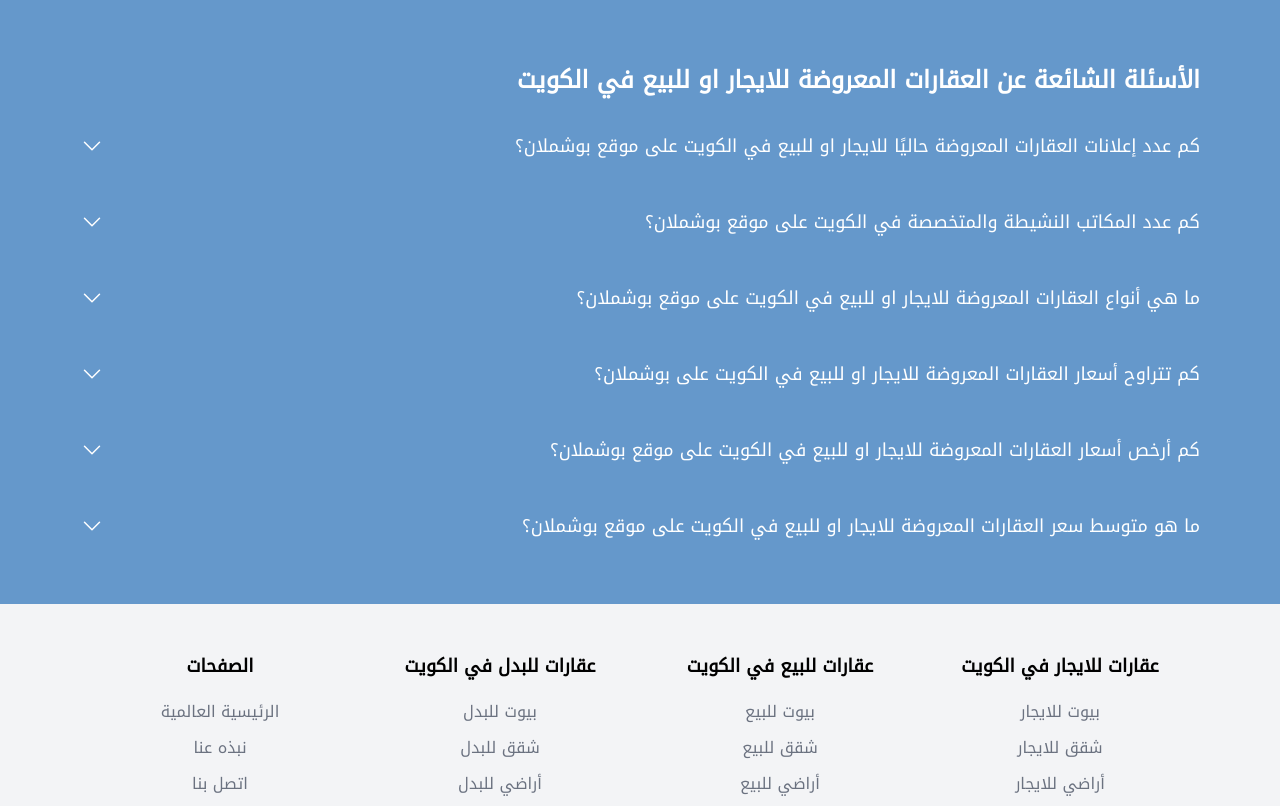
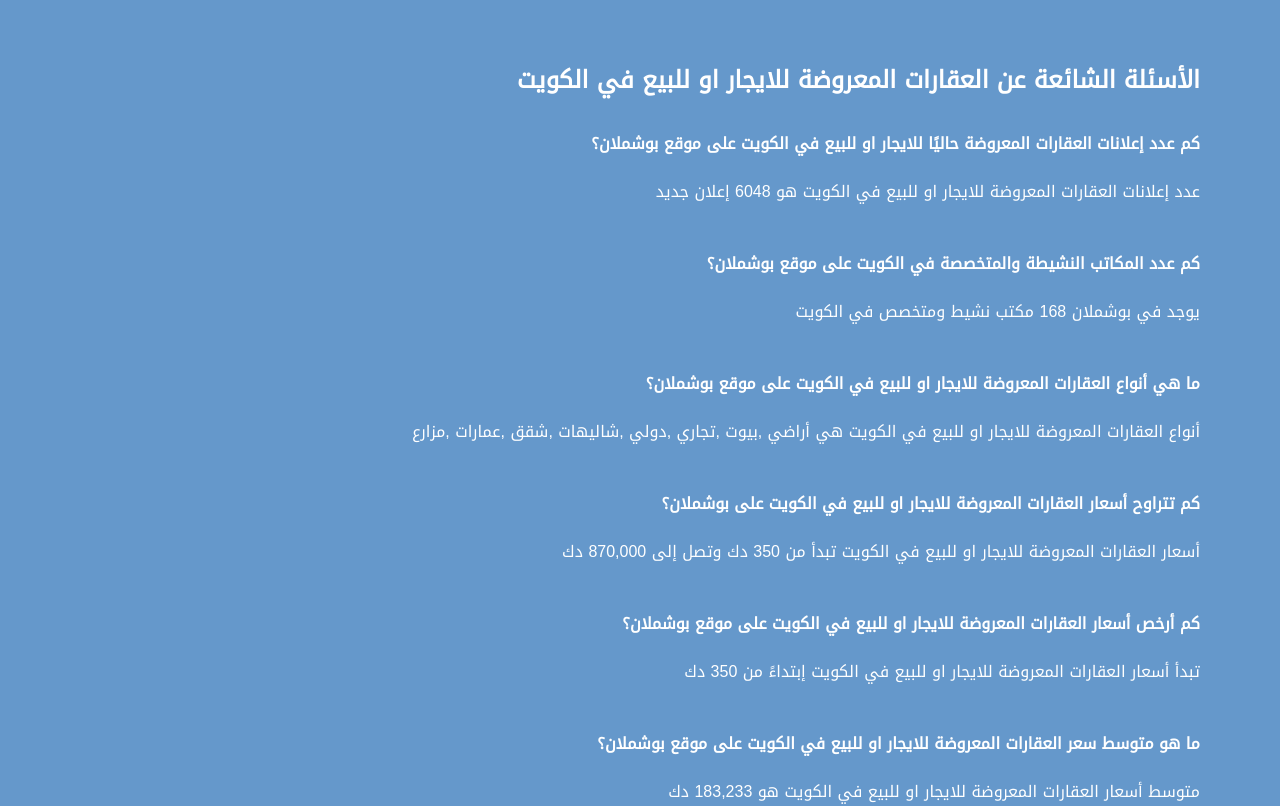
Before and after one commit to samiur-r/square-feet, a Next.js app: page / in a window 1280 px wide. Shown: the part 3400-4206 px from the top of the page. Built offline with nearby package versions, Linux system fonts and the light colour scheme.

Commit message:
chore: update accordion component

```diff
--- a/src/components/Accordion.tsx
+++ b/src/components/Accordion.tsx
@@ -1,4 +1,4 @@
-import React, { useRef, useState } from 'react'
+import React from 'react'
 
 interface AccordionProps {
   title: React.ReactNode
@@ -6,49 +6,17 @@ interface AccordionProps {
 }
 
 const Accordion: React.FC<AccordionProps> = ({ title, content }) => {
-  const [active, setActive] = useState(false)
-  const [rotate, setRotate] = useState('transform duration-700 ease')
-
-  const contentSpace = useRef<any>(null)
-
-  function toggleAccordion() {
-    setActive((prevState) => !prevState)
-    setRotate(
-      active
-        ? 'transform duration-700 ease'
-        : 'transform duration-700 ease rotate-180'
-    )
-  }
-
   return (
     <div className="flex flex-col">
       <button
         type="button"
         className="py-6 box-border appearance-none cursor-pointer focus:outline-none flex items-center justify-between"
-        onClick={toggleAccordion}
       >
-        <p className="inline-block text-footnote text-start light">{title}</p>
-        <svg
-          xmlns="http://www.w3.org/2000/svg"
-          fill="none"
-          viewBox="0 0 24 24"
-          strokeWidth="1.5"
-          stroke="currentColor"
-          className={`${rotate} inline-block w-6 h-6`}
-        >
-          <path
-            strokeLinecap="round"
-            strokeLinejoin="round"
-            d="M19.5 8.25l-7.5 7.5-7.5-7.5"
-          />
-        </svg>
+        <p className="inline-block text-base font-semibold text-start light">
+          {title}
+        </p>
       </button>
-      <div
-        ref={contentSpace}
-        className={`${
-          active ? 'h-12' : 'h-0'
-        } overflow-auto transition-max-height duration-700 ease-in-out overflow-hidden text-start`}
-      >
+      <div className="h-12 overflow-auto overflow-hidden text-start text-base">
         {content}
       </div>
     </div>
```
